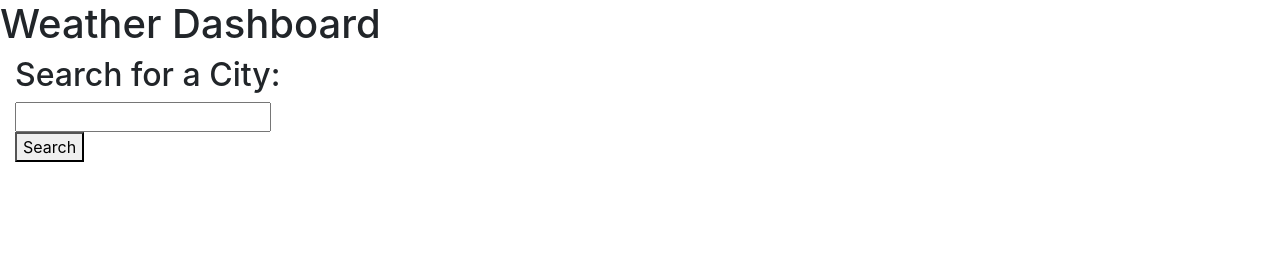
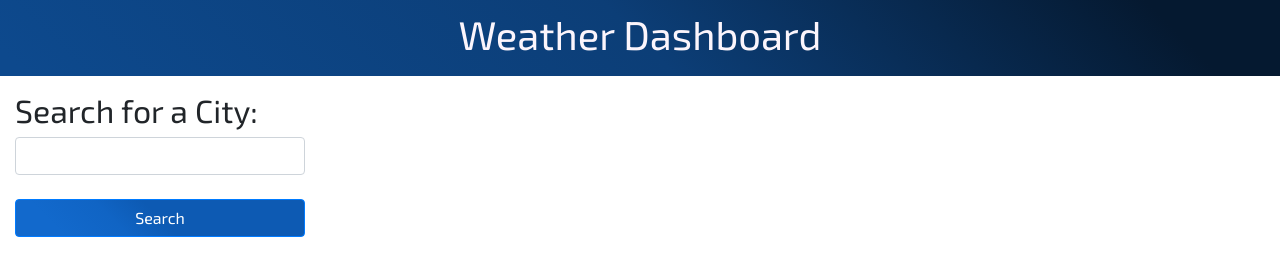
Before and after one commit to crossigarcia/weather-dashboard, a plain HTML site: page index.html in a window 1280 px wide. Drawn offline with nearby package versions, Linux system fonts and the light colour scheme.

Commit message:
added initial styles to header and search

```diff
--- a/assets/css/style.css
+++ b/assets/css/style.css
@@ -0,0 +1,20 @@
+* {
+   font-family: 'Exo 2', sans-serif;
+}
+
+header {
+   text-align: center;
+   padding: 10px;
+   margin-bottom: 15px;
+   background-color: #4b84b3;
+   background-image: linear-gradient(45deg, #0d498d 2%, #0c3e77 50%, #051930 90%);
+   color: #fbf5fc;
+}
+
+.btn {
+   background-image: linear-gradient(45deg, #1269cc 15%, #1064c4 35%, #0d5ab3 50%);
+}
+
+.btn:hover {
+   background-image: linear-gradient(45deg, #2a83e9 15%, #3385e2 35%, #2277d8 50%);
+}
--- a/index.html
+++ b/index.html
@@ -5,6 +5,8 @@
    <meta http-equiv="X-UA-Compatible" content="IE=edge">
    <meta name="viewport" content="width=device-width, initial-scale=1.0">
    <link rel="stylesheet" href="./assets/css/style.css">
+   <link rel="preconnect" href="https://fonts.gstatic.com">
+   <link href="https://fonts.googleapis.com/css2?family=Exo+2&display=swap" rel="stylesheet">
    <link rel="stylesheet" href="https://stackpath.bootstrapcdn.com/bootstrap/4.3.1/css/bootstrap.min.css"
       integrity="sha384-ggOyR0iXCbMQv3Xipma34MD+dH/1fQ784/j6cY/iJTQUOhcWr7x9JvoRxT2MZw1T" crossorigin="anonymous">
    <title>Weather Dashboard</title>
@@ -18,8 +20,9 @@
       <div class="row">
          <div class="col-3">
             <h2>Search for a City:</h2>
-            <input type="text" id="city-name" name="city-name">
-            <button id="search-btn">Search</button>
+            <input type="text" id="city-name" name="city-name" class="form-control"></br>
+            <button id="search-btn" class="btn btn-primary btn-block">Search</button>
+            <div class="recent-search"></div>
          </div>
 
          <div class="col-9">
```
